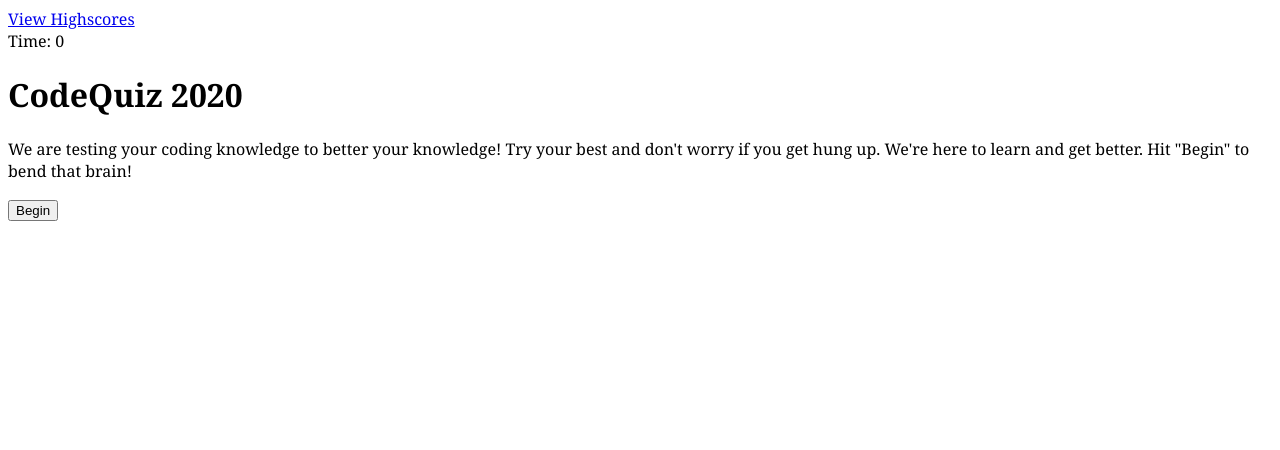
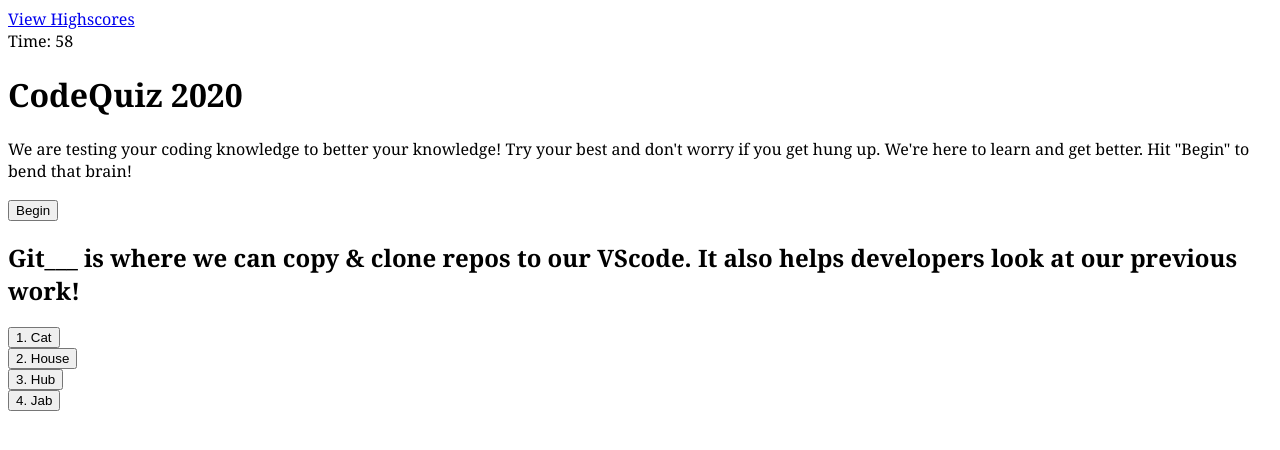
Before and after one commit to asasalcido14/CodeQuiz2020, a plain HTML site: page index.html in a window 1280 px wide. Both pictures are taken after a click on the button "Begin". Drawn offline with Linux system fonts and the light colour scheme.

Commit message:
updating logic js, problem with setting line 80

```diff
--- a/index.html
+++ b/index.html
@@ -23,7 +23,7 @@
         <div id="questions" class="cloak">
             <h2 id="question-title"></h2>
         <!-- class = "selections" is class for css -->
-            <div id="selections" class="selections"></div>
+            <div id="selection" class="selections"></div>
           </div>
 
           <div id="final-page" class="cloak">
--- a/js/logic.js
+++ b/js/logic.js
@@ -6,7 +6,7 @@ let timerId;
 
 // variables for the front end
 const graderEl = document.getElementById("grader");
-const selectionsEl = document.getElementById("selections");
+const selectionsEl = document.getElementById("selection");
 const signatureEl = document.getElementById("signature");
 const questionsEl = document.getElementById("questions");
 const timerEl = document.getElementById("time");
@@ -24,7 +24,7 @@ function beginQuiz() {
     questionsEl.removeAttribute("class");
 
     //start the timer
-    timerId = setInterval(clockTick, 1000);
+    timerId = setInterval(timeProg, 1000);
 
     //display time
     timerEl.textContent = time;
@@ -38,14 +38,14 @@ function grabQuestion() {
     const currentQuestion = questions[currentQuestionIndex];
 
     // title for current question
-    const titleEl = document.getElementById("title");
+    const titleEl = document.getElementById("question-title");
     titleEl.textContent = currentQuestion.title;
 
     //selections will be cleared
     selectionsEl.innerHTML = "";
 
     //loop over selections
-    currentQuestion.selections.forEach(function (selections, i) {
+    currentQuestion.selection.forEach(function (selection, i) {
 
         //make a new button for each selection
         const selectionPack = document.createElement("button");
@@ -159,5 +159,6 @@ sendBtn.onclick = saveGrade;
 
 // button to fire quiz(beginQuiz)
 beginBtn.onclick = beginQuiz;
+console.log(beginQuiz);
 
 signatureEl.onkeyup = hitEnter;
--- a/js/questions.js
+++ b/js/questions.js
@@ -1,17 +1,17 @@
 const questions = [
     {
       title: "Git___ is where we can copy & clone repos to our VScode. It also helps developers look at our previous work!",
-      choices: ["Cat", "House", "Hub", "Jab"],
+      selection: ["Cat", "House", "Hub", "Jab"],
       answer: "Hub"
     },
     {
       title: "A good way to tell if something is an 'object' or not is to check to see if there are any ____ present",
-      choices: ["ALL CAPS", "curly brackets", "parentheses", "an alert"],
+      selection: ["ALL CAPS", "curly brackets", "parentheses", "an alert"],
       answer: "curly brackets"
     },
     {
       title: "In order to allow CSS effect on our page we must remember to",
-      choices: [
+      selection: [
         "link the CSS file",
         "add to the repo",
         "add a script tag",
@@ -22,7 +22,7 @@ const questions = [
     {
       title:
         "If you want to add bootStrap components to the page we must link the ___",
-      choices: ["link", "CDN", "script", "html"],
+      selection: ["link", "CDN", "script", "html"],
       answer: "CDN"
     },
 
```
